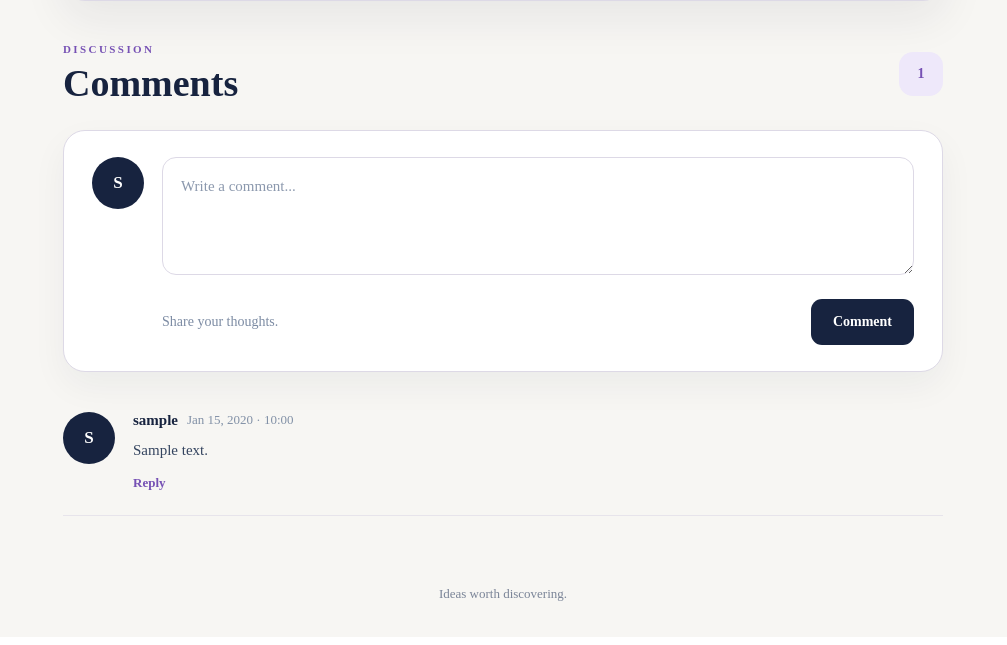
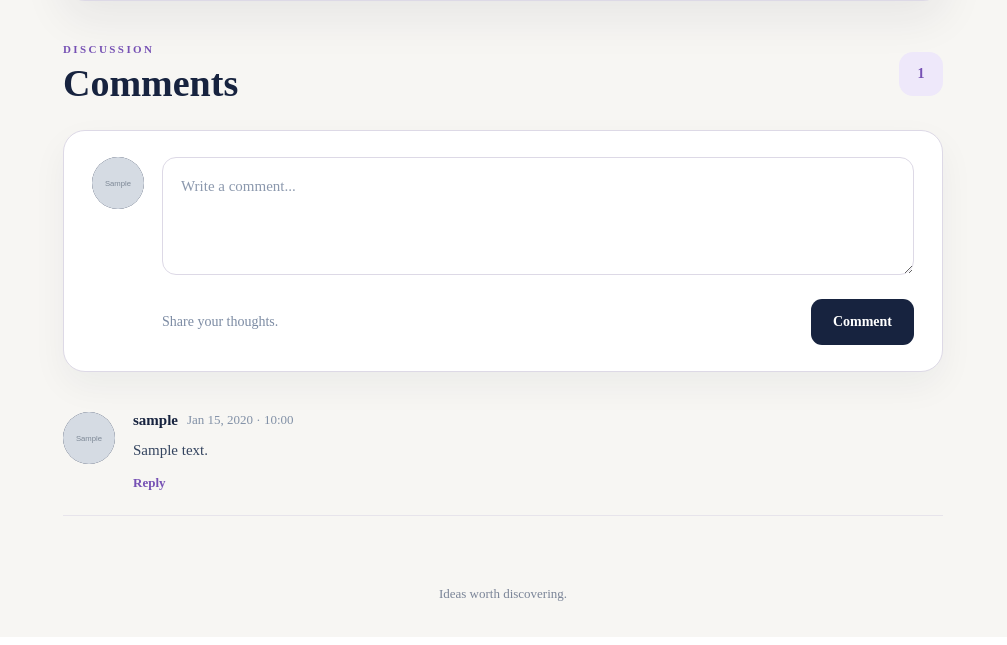
Before and after one commit to Pfe1010/Nivora, a Django app: page /post/1/comments/ in a window 1280 px wide. Shown: the part 886-1531 px from the top of the page, without its empty margins (137-1144 px from the left). Run offline with Django 5.2, Linux system fonts and the light colour scheme; a user stored in the database is signed in; tables that the repository leaves empty hold one stand-in row (values such as "Sample post"); grey boxes marked "Sample" are stand-in pictures.

Commit message:
Nivora email created. profiles in comments has fixed

```diff
--- a/home/static/css/comments.css
+++ b/home/static/css/comments.css
@@ -373,6 +373,8 @@
 
     flex-shrink: 0;
 
+    overflow: hidden;
+
     border-radius: 50%;
 
     background: #17233f;
@@ -381,6 +383,17 @@
 
     font-size: 17px;
     font-weight: 700;
+}
+
+
+.current-user-avatar img,
+.comment-avatar img {
+    width: 100%;
+    height: 100%;
+
+    display: block;
+
+    object-fit: cover;
 }
 
 
--- a/home/templates/account/password_reset.html
+++ b/home/templates/account/password_reset.html
@@ -16,10 +16,6 @@
     <div class="auth-container auth-main">
 
         <div class="auth-card">
-
-            <div class="auth-brand">
-                <span class="auth-brand-symbol">N</span>
-            </div>
 
             <h1 class="auth-title">
                 Reset your password.
--- a/home/templates/account/password_reset_done.html
+++ b/home/templates/account/password_reset_done.html
@@ -16,10 +16,6 @@
     <div class="auth-container auth-main">
 
         <div class="auth-card">
-
-            <div class="auth-brand">
-                <span class="auth-brand-symbol">N</span>
-            </div>
 
             <h1 class="auth-title">
                 Check your email.
--- a/home/templates/account/password_reset_from_key.html
+++ b/home/templates/account/password_reset_from_key.html
@@ -16,11 +16,6 @@
     <div class="auth-container auth-main">
 
         <div class="auth-card">
-
-            <div class="auth-brand">
-                <span class="auth-brand-symbol">N</span>
-            </div>
-
 
             {% if token_fail %}
 
--- a/home/templates/comments.html
+++ b/home/templates/comments.html
@@ -196,7 +196,14 @@
 
                 <div class="current-user-avatar">
 
-                    {{ request.user.username|first|upper }}
+                    {% if request.user.profile.avatar %}
+                        <img
+                            src="{{ request.user.profile.avatar.url }}"
+                            alt="{{ request.user.username }}"
+                        >
+                    {% else %}
+                        {{ request.user.username|first|upper }}
+                    {% endif %}
 
                 </div>
 
@@ -265,7 +272,14 @@
 
                             <div class="comment-avatar">
 
-                                {{ comment.user.username|first|upper }}
+                                {% if comment.user.profile.avatar %}
+                                    <img
+                                        src="{{ comment.user.profile.avatar.url }}"
+                                        alt="{{ comment.user.username }}"
+                                    >
+                                {% else %}
+                                    {{ comment.user.username|first|upper }}
+                                {% endif %}
 
                             </div>
 
@@ -374,7 +388,14 @@
 
                                                 <div class="comment-avatar reply-avatar">
 
-                                                    {{ reply.user.username|first|upper }}
+                                                    {% if reply.user.profile.avatar %}
+                                                        <img
+                                                            src="{{ reply.user.profile.avatar.url }}"
+                                                            alt="{{ reply.user.username }}"
+                                                        >
+                                                    {% else %}
+                                                        {{ reply.user.username|first|upper }}
+                                                    {% endif %}
 
                                                 </div>
 
```
Also changed, not shown: media/home/static/media/WIN_20260616_21_18_02_Pro_OlF1NPQ.jpg (added), media/home/static/media/avatars/WIN_20260813_03_15_21_Pro.jpg (added).
